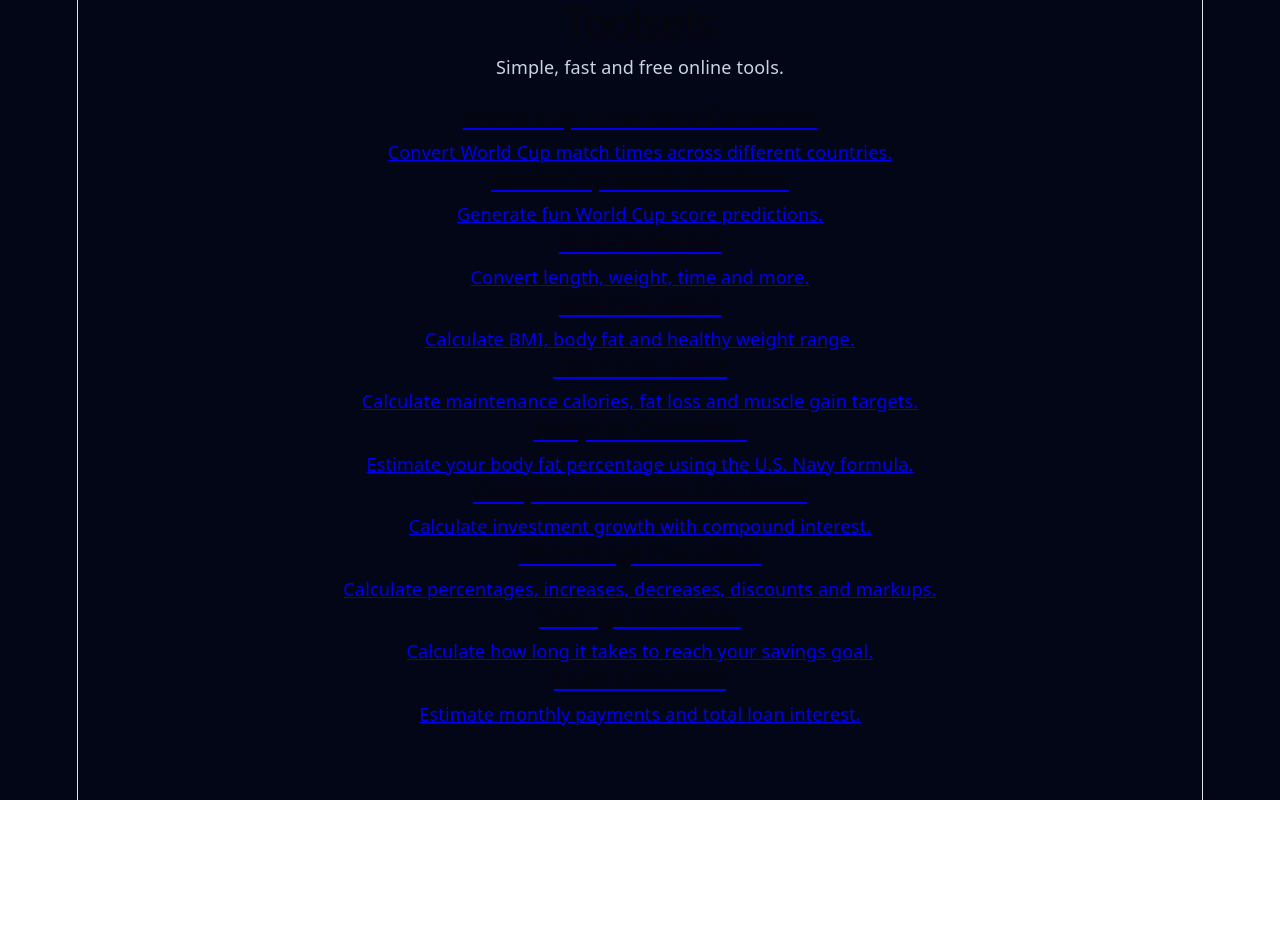
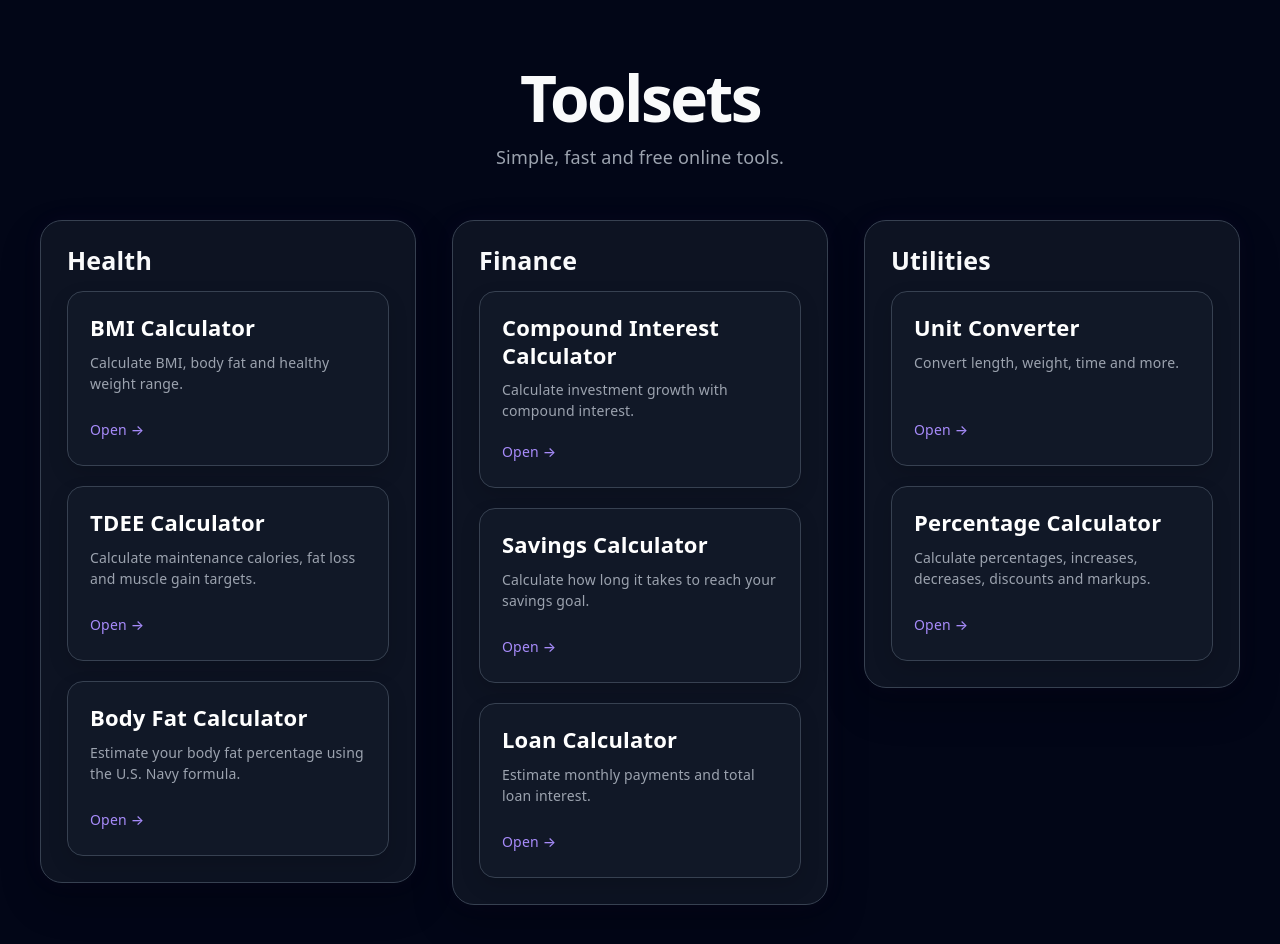
Before and after one commit to KottBeggemott/toolsets-home, a React (Vite) app: page / in a window 1280 px wide. Shown: the top 944 px of the page. Before the commit the page ends 800 px from the top, so only its background shows below. Built offline with nearby package versions, Linux system fonts and the light colour scheme.

Commit message:
Cleaned UI and added categories

```diff
--- a/src/App.css
+++ b/src/App.css
@@ -1,46 +1,193 @@
 .container {
-  max-width: 900px;
-  margin: auto;
-  padding: 40px 20px;
+  width: 100%;
+  max-width: 1500px;
+  margin: 0 auto;
+  padding: 64px 40px 80px;
   text-align: center;
+  box-sizing: border-box;
 }
 
-h1 {
-  font-size: 48px;
-  margin-bottom: 10px;
+.container > h1 {
+  margin: 0 0 12px;
+  color: #f9fafb;
+  font-size: clamp(42px, 7vw, 64px);
+  font-weight: 800;
+  letter-spacing: -0.04em;
 }
 
-.subtitle {
+.container > .subtitle {
+  max-width: 620px;
+  margin: 0 auto 48px;
   color: #9ca3af;
-  margin-bottom: 40px;
+  font-size: 18px;
+  line-height: 1.6;
 }
 
-.grid {
+.category-grid {
+  display: grid;
+  grid-template-columns: repeat(3, 1fr);
+  align-items: start;
+  gap: 36px;
+}
+
+.category-section {
+  min-width: 0;
+  padding: 26px;
+
+  background: rgba(17, 24, 39, 0.72);
+
+  border: 1px solid #374151;
+  border-radius: 22px;
+
+  box-shadow:
+    0 18px 40px rgba(0, 0, 0, 0.24),
+    0 0 24px rgba(168, 85, 247, 0.04);
+}
+
+.category-section > h2 {
+  margin: 0 0 18px;
+  color: #f9fafb;
+  font-size: 25px;
+  font-weight: 800;
+  text-align: left;
+}
+.category-title {
+  font-size: 28px;
+  font-weight: 700;
+  margin-bottom: 20px;
+  color: #f3f4f6;
+}
+
+.tool-stack {
   display: grid;
   gap: 20px;
 }
 
 .card {
+  display: flex;
+  flex-direction: column;
+
+  min-height: 175px;
+  padding: 22px;
+
+  color: #f9fafb;
+  text-align: left;
+  text-decoration: none;
+
   background: #111827;
+
   border: 1px solid #374151;
   border-radius: 16px;
-  padding: 24px;
-  text-decoration: none;
-  color: white;
-  transition: 0.2s;
+
+  box-shadow: 0 8px 20px rgba(0, 0, 0, 0.14);
+
+  transition:
+    transform 0.18s ease,
+    border-color 0.18s ease,
+    background-color 0.18s ease,
+    box-shadow 0.18s ease;
 }
 
 .card:hover {
   transform: translateY(-3px);
+
+  background: #172033;
+  border-color: #a855f7;
+
+  box-shadow:
+    0 14px 28px rgba(0, 0, 0, 0.24),
+    0 0 20px rgba(168, 85, 247, 0.1);
 }
+
+.card:focus-visible {
+  outline: 2px solid #c084fc;
+  outline-offset: 3px;
+}
+
+.card h3 {
+  margin: 0 0 10px;
+  color: #ffffff;
+  font-size: 20px;
+  font-weight: 800;
+  line-height: 1.25;
+}
+.card h3 {
+  font-size: 22px;
+  font-weight: 600;
+  margin-bottom: 10px;
+}
+
+.card p {
+  margin: 0;
+  color: #9ca3af;
+  font-size: 14px;
+  line-height: 1.5;
+}
+
+.card span {
+  display: inline-block;
+  margin-top: auto;
+  padding-top: 18px;
+
+  color: #a78bfa;
+  font-size: 14px;
+  font-weight: 500;
+}
+
 .back-link {
   display: inline-block;
   margin-bottom: 12px;
+
   color: #9ca3af;
   text-decoration: none;
   font-size: 14px;
 }
 
 .back-link:hover {
-  color: white;
+  color: #ffffff;
 }
+
+@media (max-width: 1000px) {
+  .category-grid {
+    grid-template-columns: repeat(2, minmax(0, 1fr));
+  }
+
+  .category-section:last-child {
+    grid-column: 1 / -1;
+  }
+}
+
+@media (max-width: 700px) {
+  .container {
+    padding: 38px 14px 56px;
+  }
+
+  .container > .subtitle {
+    margin-bottom: 30px;
+    font-size: 16px;
+  }
+
+  .category-grid {
+    grid-template-columns: 1fr;
+    gap: 22px;
+  }
+
+  .category-section:last-child {
+    grid-column: auto;
+  }
+
+  .category-section {
+    padding: 18px;
+    border-radius: 18px;
+  }
+
+  .category-section > h2 {
+    font-size: 23px;
+  }
+
+  .card {
+    height: auto;
+    min-height: 150px;
+    padding: 18px;
+  }
+}
--- a/src/App.tsx
+++ b/src/App.tsx
@@ -1,3 +1,4 @@
+import "./App.css";
 import CompoundInterestCalculator from "./tools/compound-interest/CompoundInterestCalculator";
 import WorldCupMatchPredictor from "./tools/world-cup-match-predictor/WorldCupMatchPredictor";
 import WorldCupTimezoneConverter from "./tools/world-cup-timezone-converter/WorldCupTimezoneConverter";
@@ -39,7 +40,7 @@ if (window.location.pathname === "/bmi-calculator") {
 if (window.location.pathname === "/unit-converter") {
   return <UnitConverter />;
 }
-  const tools = [
+    /*
     {
       name: "World Cup Time Zone Converter",
       url: "/world-cup-timezone-converter",
@@ -50,11 +51,8 @@ if (window.location.pathname === "/unit-converter") {
       url: "/world-cup-match-predictor",
       description: "Generate fun World Cup score predictions.",
     },
-    {
-      name: "Unit Converter",
-      url: "/unit-converter",
-      description: "Convert length, weight, time and more.",
-    },
+    */
+    const healthTools = [
   {
     name: "BMI Calculator",
     url: "/bmi-calculator",
@@ -63,22 +61,22 @@ if (window.location.pathname === "/unit-converter") {
   {
     name: "TDEE Calculator",
     url: "/tdee-calculator",
-      description: "Calculate maintenance calories, fat loss and muscle gain targets.",
+    description:
+      "Calculate maintenance calories, fat loss and muscle gain targets.",
   },
   {
     name: "Body Fat Calculator",
     url: "/body-fat-calculator",
-      description: "Estimate your body fat percentage using the U.S. Navy formula.",
+    description:
+      "Estimate your body fat percentage using the U.S. Navy formula.",
   },
+];
+
+const financeTools = [
   {
     name: "Compound Interest Calculator",
     url: "/compound-interest",
     description: "Calculate investment growth with compound interest.",
-},
-{
-  name: "Percentage Calculator",
-  url: "/percentage-calculator",
-  description: "Calculate percentages, increases, decreases, discounts and markups.",
   },
   {
     name: "Savings Calculator",
@@ -92,6 +90,20 @@ if (window.location.pathname === "/unit-converter") {
   },
 ];
 
+const utilityTools = [
+  {
+    name: "Unit Converter",
+    url: "/unit-converter",
+    description: "Convert length, weight, time and more.",
+  },
+  {
+    name: "Percentage Calculator",
+    url: "/percentage-calculator",
+    description:
+      "Calculate percentages, increases, decreases, discounts and markups.",
+  },
+];
+
   return (
     <div className="container">
       <h1>Toolsets</h1>
@@ -100,17 +112,60 @@ if (window.location.pathname === "/unit-converter") {
         Simple, fast and free online tools.
       </p>
 
-      <div className="grid">
-        {tools.map((tool) => (
+     <div className="category-grid">
+  <section className="category-section">
+    <h2>Health</h2>
+
+    <div className="tool-stack">
+      {healthTools.map((tool) => (
         <a
           key={tool.name}
           href={tool.url}
           className="card"
         >
-            <h2>{tool.name}</h2>
+          <h3>{tool.name}</h3>
           <p>{tool.description}</p>
+          <span>Open →</span>
         </a>
       ))}
+    </div>
+  </section>
+
+  <section className="category-section">
+    <h2>Finance</h2>
+
+    <div className="tool-stack">
+      {financeTools.map((tool) => (
+        <a
+          key={tool.name}
+          href={tool.url}
+          className="card"
+        >
+          <h3>{tool.name}</h3>
+          <p>{tool.description}</p>
+          <span>Open →</span>
+        </a>
+      ))}
+    </div>
+  </section>
+
+  <section className="category-section">
+    <h2>Utilities</h2>
+
+    <div className="tool-stack">
+      {utilityTools.map((tool) => (
+        <a
+          key={tool.name}
+          href={tool.url}
+          className="card"
+        >
+          <h3>{tool.name}</h3>
+          <p>{tool.description}</p>
+          <span>Open →</span>
+        </a>
+      ))}
+    </div>
+  </section>
 </div>
     </div>
   );
--- a/src/index.css
+++ b/src/index.css
@@ -51,19 +51,35 @@
 }
 
 #root {
-  width: 1126px;
-  max-width: 100%;
-  margin: 0 auto;
-  text-align: center;
-  border-inline: 1px solid var(--border);
+  width: 100%;
   min-height: 100svh;
+  margin: 0;
+
   display: flex;
   flex-direction: column;
+
   box-sizing: border-box;
 }
 
 body {
+  min-width: 320px;
+  min-height: 100vh;
   margin: 0;
+
+  background:
+    radial-gradient(
+      circle at top,
+      rgba(126, 34, 206, 0.12),
+      transparent 34%
+    ),
+    linear-gradient(
+      145deg,
+      #09090b 0%,
+      #0d0d12 52%,
+      #111827 100%
+    );
+
+  overflow-x: hidden;
 }
 
 h1,
@@ -82,14 +98,12 @@ h1 {
     margin: 20px 0;
   }
 }
-h2 {
-  font-size: 24px;
-  line-height: 118%;
-  letter-spacing: -0.24px;
-  margin: 0 0 8px;
-  @media (max-width: 1024px) {
-    font-size: 20px;
-  }
+hh2 {
+  font-size: 22px;
+  font-weight: 600;
+  line-height: 1.3;
+  letter-spacing: -0.2px;
+  margin: 0 0 10px;
 }
 p {
   margin: 0;
```
Lines whose indentation alone changed are shown as unchanged.
